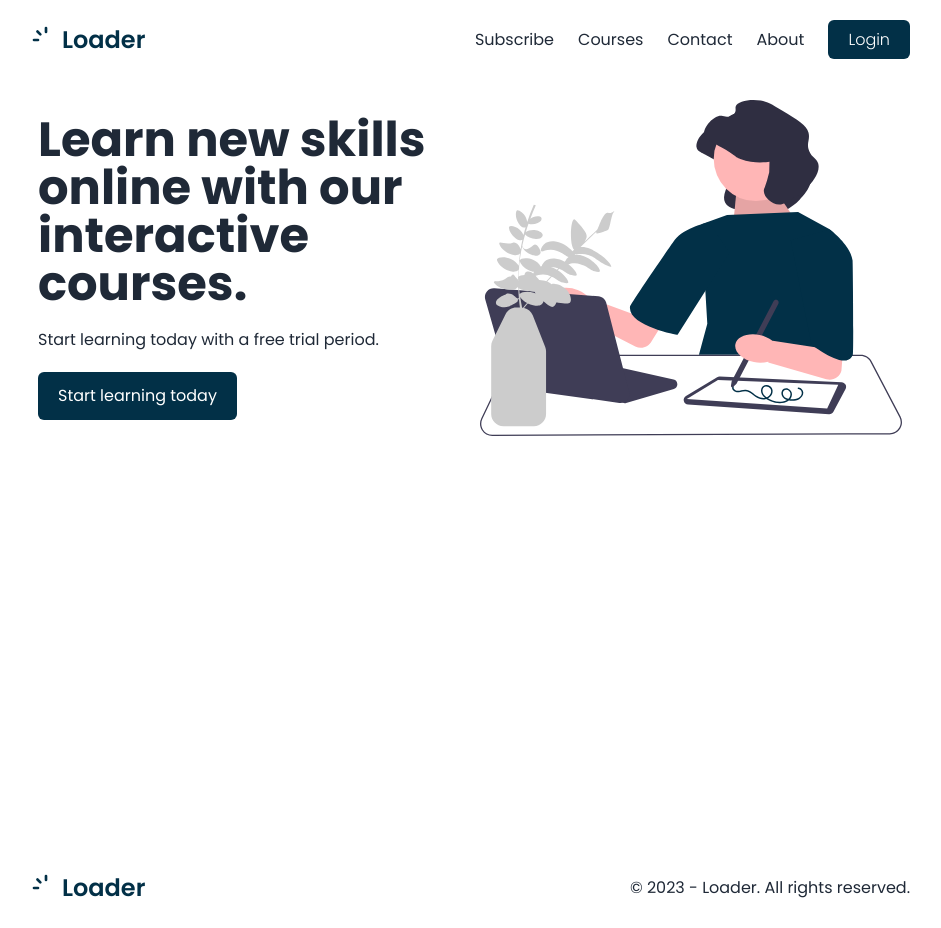
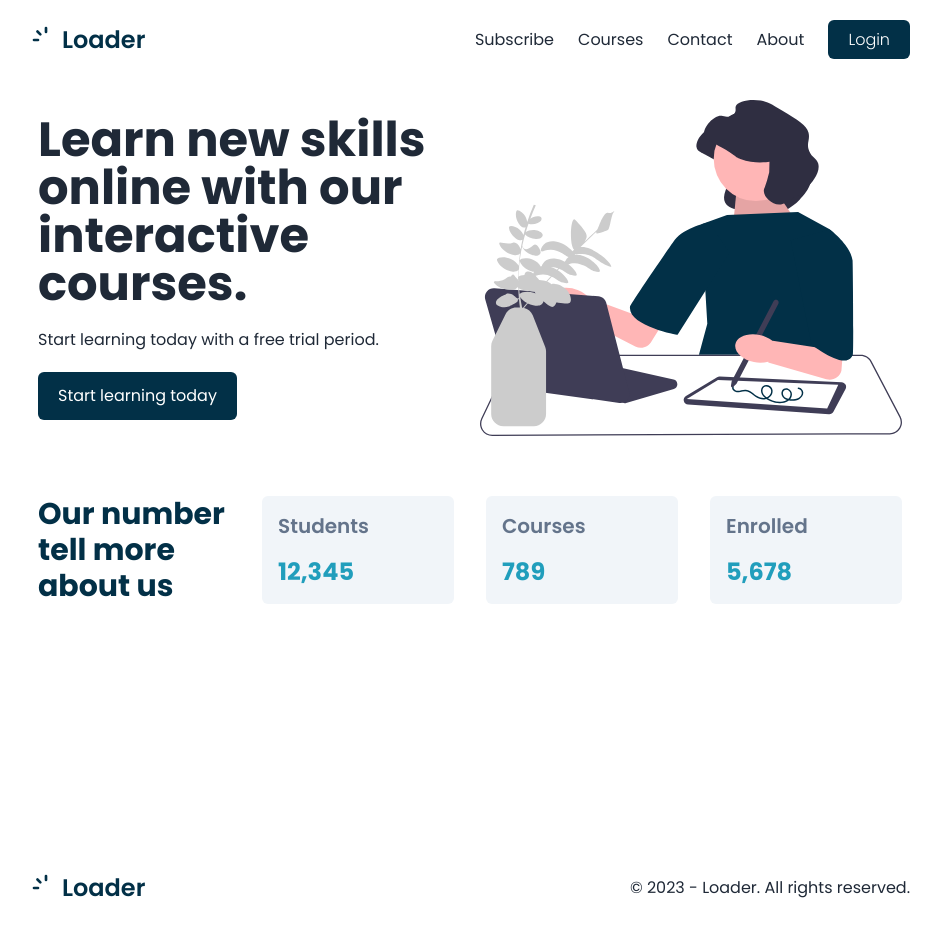
Before and after one commit to ct-box-website/loader.v1, a Next.js app: page /home in a window 1280 px wide. Shown: the whole page, without its empty margins (170-1111 px from the left). Built offline with nearby package versions, Linux system fonts and the light colour scheme; a web font is replaced by a local one.

Commit message:
Summary Section Modified

```diff
--- a/app/(site)/home/page.tsx
+++ b/app/(site)/home/page.tsx
@@ -1,10 +1,12 @@
 import Hero from "@/components/home/Hero";
+import Summary from "@/components/home/Summary";
 
 export default function Home() {
     return (
         <main
             className="flex min-h-screen flex-col p-4">
             <Hero />
+            <Summary />
         </main>
     );
 }
--- /dev/null
+++ b/components/home/Summary.tsx
@@ -0,0 +1,42 @@
+import React from 'react'
+import Card from './summary/Card'
+
+const Summary = () => {
+
+    const fData = [
+        {
+            label: 'Students',
+            data: '12,345'
+        },
+        {
+            label: 'Courses',
+            data: '789'
+        },
+        {
+            label: 'Enrolled',
+            data: '5,678'
+        }
+    ]
+
+    return (
+        <div className='mt-10 font-poppins ' >
+            <div className='grid grid-cols-1 md:grid-cols-2 lg:grid-cols-3 xl:grid-cols-4 gap-8' >
+                <div>
+                    <p className='text-xl md:text-2xl lg:text-3xl text-primary font-bold' >
+                        Our number tell more about us
+                    </p>
+                </div>
+                {fData.map((item, index) => (
+                    <div key={index} >
+                        <Card
+                            label={item.label}
+                            data={item.data}
+                        />
+                    </div>
+                ))}
+            </div>
+        </div>
+    )
+}
+
+export default Summary
--- /dev/null
+++ b/components/home/summary/Card.tsx
@@ -0,0 +1,22 @@
+import React from 'react'
+
+interface CardProps {
+    label?: string;
+    data?: any
+}
+
+const Card: React.FC<CardProps> = ({
+    label,
+    data
+}) => {
+    return (
+        <div
+            className='bg-slate-100 p-4 rounded-md'
+        >
+            <p className='text-slate-500 lg:text-xl md:text-lg text-base font-semibold mb-4' >{label}</p>
+            <p className='text-2xl font-bold text-secondary' >{data}</p>
+        </div>
+    )
+}
+
+export default Card
```
